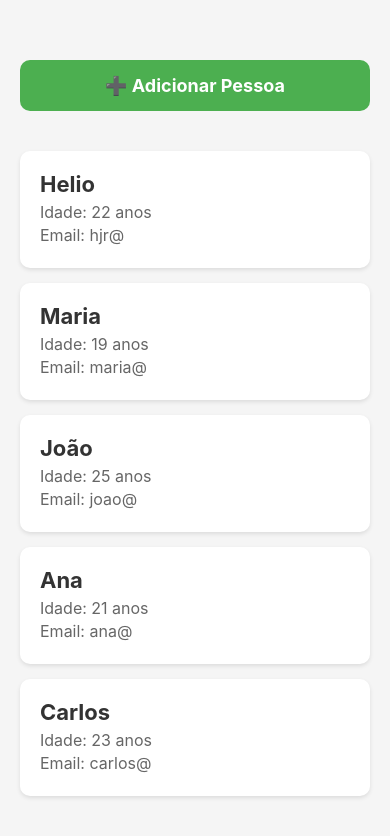
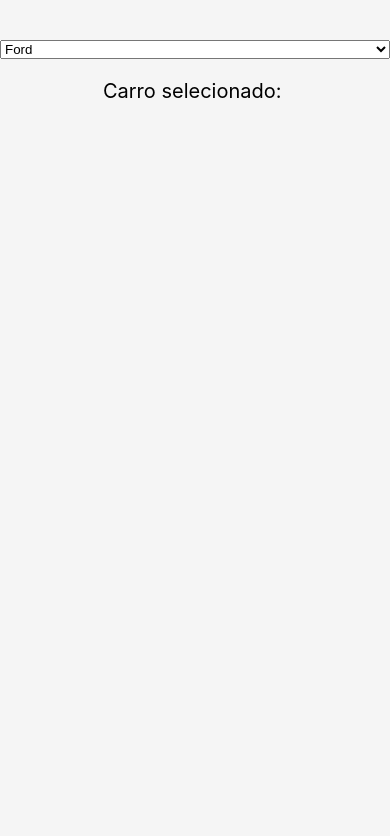
Before and after one commit to HelioJr548/SujeitoProgramador, a React Native app in the folder meuapp/: screen / in a window 390 px wide. Shown: the top 836 px of the page. Built offline with nearby package versions, Linux system fonts and the light colour scheme.

Commit message:
Picker: Forma fixa

```diff
--- a/meuapp/App.js
+++ b/meuapp/App.js
@@ -1,43 +1,24 @@
+import { Picker } from '@react-native-picker/picker';
 import { useState } from 'react';
-import { View, StyleSheet, FlatList, Text, Pressable } from 'react-native';
-
-import Person from './src/Person';
+import { View, StyleSheet, Text } from 'react-native';
 
 export default function App() {
-	const [feed, setFeed] = useState([
-		{ id: '1', name: 'Helio', age: 22, email: 'hjr@' },
-		{ id: '2', name: 'Maria', age: 19, email: 'maria@' },
-		{ id: '3', name: 'João', age: 25, email: 'joao@' },
-		{ id: '4', name: 'Ana', age: 21, email: 'ana@' },
-		{ id: '5', name: 'Carlos', age: 23, email: 'carlos@' },
-	]);
-
-	const addPerson = () => {
-		const newPerson = {
-			id: Date.now().toString(), // ID único
-			name: `Pessoa ${feed.length + 1}`,
-			age: 20 + Math.floor(Math.random() * 20),
-			email: `pessoa${feed.length + 1}@exemplo.com`,
-		};
-		setFeed([...feed, newPerson]); // ✅ Atualiza tela!
-	};
+	const [carroSelecionado, setCarroSelecionado] = useState();
 
 	return (
 		<View style={styles.container}>
-			<Pressable style={styles.addButton} onPress={addPerson}>
-				<Text style={styles.addButtonText}>➕ Adicionar Pessoa</Text>
-			</Pressable>
+			<Picker
+				selectedValue={carroSelecionado}
+				onValueChange={(itemValue, itemIndex) =>
+					setCarroSelecionado(itemValue)
+				}
+			>
+				<Picker.Item key={0} value={0} label="Ford" />
+				<Picker.Item key={1} value={1} label="Chevrolet" />
+				<Picker.Item key={2} value={2} label="Fiat" />
+			</Picker>
 
-			<FlatList
-				data={feed}
-				renderItem={({ item }) => <Person data={item} />}
-				// ✅ keyExtractor: DIZ AO REACT QUAL ITEM MUDOU
-				// SEM ELE: React re-renderiza TODOS os itens sempre
-				// COM ELE: React atualiza só o que mudou (rápido!)
-				// USAR SEMPRE quando cada item tem ID único
-				keyExtractor={(item) => item.id}
-				contentContainerStyle={styles.listContainer}
-			/>
+			<Text style={styles.carros}>Carro selecionado: {carroSelecionado}</Text>
 		</View>
 	);
 }
@@ -48,19 +29,9 @@ const styles = StyleSheet.create({
 		flex: 1,
 		backgroundColor: '#f5f5f5',
 	},
-	addButton: {
-		backgroundColor: '#4CAF50',
-		padding: 15,
-		margin: 20,
-		borderRadius: 10,
-		alignItems: 'center',
-	},
-	addButtonText: {
-		color: 'white',
-		fontSize: 18,
-		fontWeight: 'bold',
-	},
-	listContainer: {
-		padding: 20,
+	carros: {
+		fontSize: 20,
+		textAlign: 'center',
+		marginTop: 20,
 	},
 });
--- a/meuapp/package.json
+++ b/meuapp/package.json
@@ -9,6 +9,7 @@
     "web": "expo start --web"
   },
   "dependencies": {
+    "@react-native-picker/picker": "^2.11.4",
     "expo": "~54.0.27",
     "expo-status-bar": "~3.0.9",
     "react": "19.1.0",
```
Also changed, not shown: 1 other file (tests, documents, lock files or other folders).
